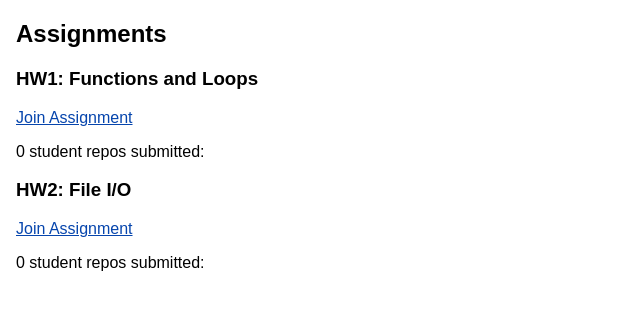
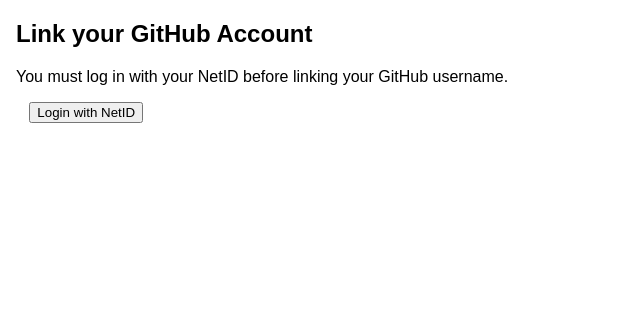
Before and after one commit to nathanielhobbs/foundations-site, a Flask app: page /assignments in a window 1280 px wide. Shown: the part 94-404 px from the top of the page, without its empty margins (0-640 px from the left). Run offline with Flask 3, Linux system fonts and the light colour scheme; data that the repository does not hold is empty.

Commit message:
added logic for netid<->github connection

```diff
--- a/app.py
+++ b/app.py
@@ -1,7 +1,9 @@
 import os
 import requests
+import traceback
 from dotenv import load_dotenv
-from flask import Flask, render_template, request, Response, abort#, redirect
+from flask import Flask, render_template, request, Response, abort, redirect, url_for, session
+import pandas as pd
 from flask_socketio import SocketIO, emit, join_room, disconnect
 import redis
 from datetime import datetime, timedelta
@@ -22,8 +24,12 @@
 app.config['ADMIN_PASSCODE'] = 'fnP4ssword;'
 app.config['ADMIN_NETID'] = 'nh385'
 app.config['ADMIN_PASSWORD'] = 'foundationsP4ss;'
+app.config['ROSTER_FILE'] = "data/github_roster.csv"
+
 socketio = SocketIO(app, cors_allowed_origins="*", async_mode="eventlet")
 r = redis.Redis(host='localhost', port=6379, decode_responses=True)
+
+ROSTER_FILE = 'data/github_roster.csv'
 
 # EST timezone
 est = pytz.timezone('US/Eastern')
@@ -47,6 +53,16 @@
 
 # Track socket id to netid/section
 socket_to_user = {}
+
+def load_roster():
+    return pd.read_csv(ROSTER_FILE)
+
+def save_roster(df):
+    df.to_csv(ROSTER_FILE, index=False)
+
+def github_user_exists(username):
+    r = requests.get(f"https://api.github.com/users/{username}")
+    return r.status_code == 200
 
 def check_admin_access():
     code = request.args.get("code")
@@ -93,6 +109,18 @@
     except:
         # If parsing fails, return original
         return timestamp_str
+
+@app.route("/login_netid", methods=["POST"])
+def login_netid():
+    netid = request.form.get("netid", "").strip().lower()
+    if not netid:
+        return "Invalid NetID", 400
+
+    # Save in session
+    flask_session["netid"] = netid
+
+    # Send them back to the username linking page
+    return redirect(url_for("assignments"))
 
 @app.route("/notebooks")
 def notebooks():
@@ -579,37 +607,84 @@
 #def handle_message(msg):
 #    emit("message", msg, broadcast=True)
 
-@app.route("/assignments")
-def show_assignments():
-    headers = {
-        "Authorization": f"Bearer {GITHUB_TOKEN}",
-        "Accept": "application/vnd.github+json"
-    }
-    url = f"https://api.github.com/orgs/{GITHUB_ORG}/repos"
+#@app.route("/assignments")
+#def show_assignments():
+#    headers = {
+#        "Authorization": f"Bearer {GITHUB_TOKEN}",
+#        "Accept": "application/vnd.github+json"
+#    }
+#    url = f"https://api.github.com/orgs/{GITHUB_ORG}/repos"
+#
+#    try:
+#        response = requests.get(url, headers=headers)
+#        response.raise_for_status()
+#        repos = response.json()
+#
+#        for assignment in assignments:
+#            prefix = assignment['slug']
+#            matching_repos = [repo for repo in repos if repo.get('name', '').startswith(prefix)]
+#            assignment['count'] = len(matching_repos)
+#            assignment['repos'] = [
+#                {
+#                    "name": repo["name"],
+#                    "url": repo["html_url"],
+#                    "pushed_at": repo["pushed_at"]
+#                }
+#                for repo in matching_repos
+#            ]
+#
+#        return render_template("assignments.html", assignments=assignments)
+#
+#    except Exception as e:
+#        return f"<h2>Failed to load assignments</h2><pre>{e}</pre><p>Check GITHUB_TOKEN and GITHUB_ORG.</p>", 500
 
+@app.route("/assignments", methods=["GET", "POST"])
+def assignments():
     try:
-        response = requests.get(url, headers=headers)
-        response.raise_for_status()
-        repos = response.json()
+        netid = request.args.get("netid") or flask_session.get("netid") or "unknown"
+        roster = load_roster()
 
-        for assignment in assignments:
-            prefix = assignment['slug']
-            matching_repos = [repo for repo in repos if repo.get('name', '').startswith(prefix)]
-            assignment['count'] = len(matching_repos)
-            assignment['repos'] = [
-                {
-                    "name": repo["name"],
-                    "url": repo["html_url"],
-                    "pushed_at": repo["pushed_at"]
-                }
-                for repo in matching_repos
-            ]
+        # Check if student already linked
+        match = roster.loc[roster["NetID"] == netid]
+        if not match.empty and pd.notna(match.iloc[0]["GitHub Username"]):
+            github_username = match.iloc[0]["GitHub Username"]
+            section = match.iloc[0]["Section"]
 
-        return render_template("assignments.html", assignments=assignments)
+            # ✅ Already linked → show assignments
+            links = {
+                "01": "https://classroom.github.com/a/link_for_01",
+                "02": "https://classroom.github.com/a/link_for_02",
+                "03": "https://classroom.github.com/a/link_for_03",
+                "04": "https://classroom.github.com/a/link_for_04",
+            }
+            return render_template("assignments.html",
+                                   username=github_username,
+                                   section=section,
+                                   invite_link=links.get(str(section)))
 
+        # If POST: student is submitting GitHub username
+        if request.method == "POST":
+            if "netid" in request.form:  # coming from modal login
+                session["netid"] = request.form["netid"].strip().lower()
+                return redirect(url_for("assignments"))
+            elif "github_username" in request.form:  # coming from GitHub username form
+                username = request.form["github_username"].strip()
+                if github_user_exists(username):
+                    # Update roster
+                    idx = roster[roster["NetID"] == netid].index
+                    if not idx.empty:
+                        roster.at[idx[0], "GitHub Username"] = username
+                        save_roster(roster)
+                        return redirect(url_for("assignments"))
+                    else:
+                        return "NetID not found in roster.", 400
+                else:
+                    return "Invalid GitHub username.", 400
+
+        # If GET and no GitHub username yet → show form
+        return render_template("enter_username.html", netid=netid)
     except Exception as e:
-        return f"<h2>Failed to load assignments</h2><pre>{e}</pre><p>Check GITHUB_TOKEN and GITHUB_ORG.</p>", 500
-
+        return f"<pre>{traceback.format_exc()}</pre>", 500
 
 def split_code_blocks(value):
     """
--- a/templates/assignments.html
+++ b/templates/assignments.html
@@ -1,16 +1,7 @@
 {% extends "base.html" %}
 {% block title %}Assignments{% endblock %}
 {% block content %}
-<h2>Assignments</h2>
-{% for a in assignments %}
-  <h3>{{ a.name }}</h3>
-  <p><a href="{{ a.invite_url }}" target="_blank">Join Assignment</a></p>
-  <p>{{ a.count }} student repos submitted:</p>
-  <ul>
-    {% for repo in a.repos %}
-      <li><a href="{{ repo.url }}" target="_blank">{{ repo.name }}</a> (last push: {{ repo.pushed_at }})</li>
-    {% endfor %}
-  </ul>
-{% endfor %}
-
+<h2>Welcome, {{ username }}</h2>
+<p>Section {{ section }}</p>
+<p><a href="{{ invite_link }}">Accept your assignment here</a></p>
 {% endblock %}
--- /dev/null
+++ b/templates/enter_username.html
@@ -0,0 +1,73 @@
+{% extends "base.html" %}
+{% block title %}Assignments{% endblock %}
+{% block content %}
+
+<h2>Link your GitHub Account</h2>
+
+{% if netid == "unknown" %}
+  <p>You must log in with your NetID before linking your GitHub username.</p>
+  <button onclick="showLoginModal()">Login with NetID</button>
+{% else %}
+  <p>NetID: {{ netid }}</p>
+  <form method="POST">
+    <label>GitHub Username:</label>
+    <input type="text" name="github_username" required>
+    <button type="submit">Submit</button>
+  </form>
+{% endif %}
+
+<!-- Login Modal -->
+<div id="loginModal" class="admin-password-modal" style="display: none;">
+  <div class="modal-content">
+    <h3>Login</h3>
+    <p>Enter your NetID:</p>
+    <input type="text" id="loginNetID" placeholder="NetID">
+    <div id="adminPasswordSection" style="display: none; margin-top: 10px;">
+      <p>Admin password required:</p>
+      <input type="password" id="loginAdminPassword" placeholder="Admin password">
+    </div>
+    <div style="margin-top: 15px;">
+      <button onclick="submitLogin()">Login</button>
+      <button onclick="cancelLogin()">Cancel</button>
+    </div>
+  </div>
+</div>
+
+
+
+<script>
+function showLoginModal() {
+  document.getElementById("loginModal").style.display = "block";
+}
+
+function cancelLogin() {
+  document.getElementById("loginModal").style.display = "none";
+}
+
+function submitLogin() {
+  const netid = document.getElementById("loginNetID").value.trim();
+  const adminPassword = document.getElementById("loginAdminPassword").value.trim();
+
+  if (!netid) {
+    alert("Please enter your NetID.");
+    return;
+  }
+
+  // Send POST to server to save NetID in session
+  fetch("{{ url_for('assignments') }}", {
+    method: "POST",
+    headers: { "Content-Type": "application/x-www-form-urlencoded" },
+    body: `netid=${encodeURIComponent(netid)}&admin_password=${encodeURIComponent(adminPassword)}`
+  })
+  .then(resp => {
+    if (resp.ok) {
+      window.location.reload(); // reload so session is updated
+    } else {
+      alert("Login failed.");
+    }
+  });
+}
+</script>
+
+
+{% endblock %}
```
Also changed, not shown: data/github_roster.csv (added, +140 -0 lines).
